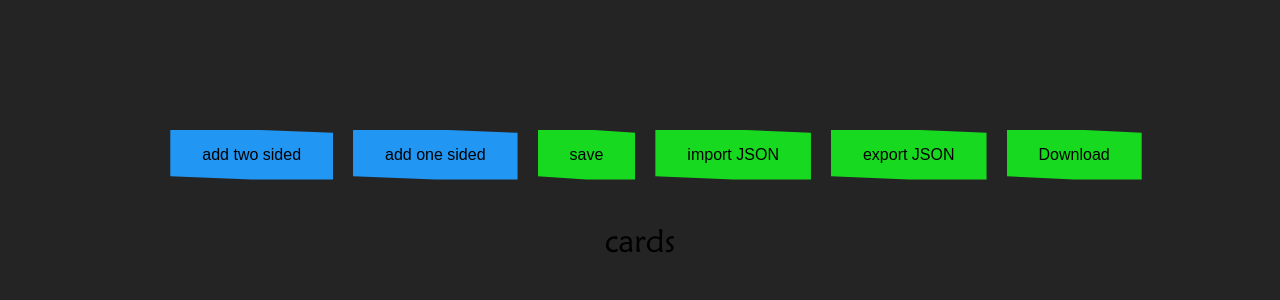
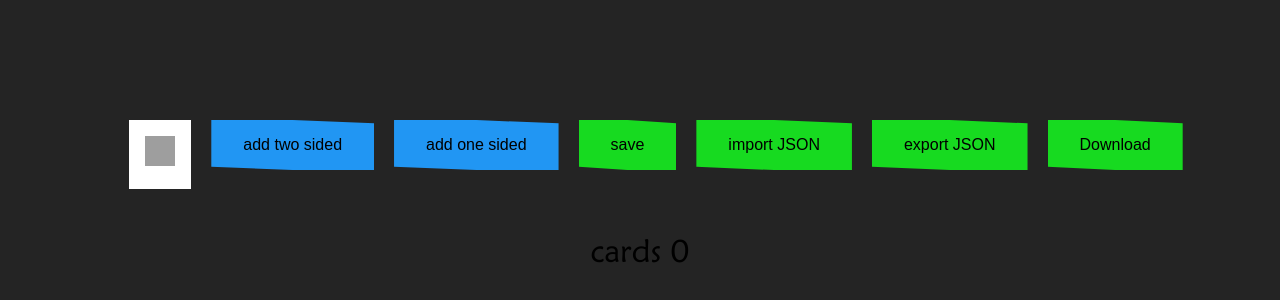
Before and after one commit to KoenMW/passive-aggressive-card-manager, a Svelte app: page / in a window 1280 px wide. Shown: the part 200-500 px from the top of the page. Built offline with nearby package versions, Linux system fonts and the light colour scheme; grey boxes are pictures that could not be loaded; what gun would draw is missing.

Commit message:
chore: Add "Starter" card type select functionality and filter cards by type

```diff
--- a/src/App.svelte
+++ b/src/App.svelte
@@ -1,13 +1,33 @@
 <script lang="ts">
   import Button from "@components/Button.svelte";
   import Card from "@components/card.svelte";
-  import { createCard } from "@core/types";
+  import CardTypeSelect from "@components/cardTypeSelect.svelte";
+  import {
+    createCard,
+    getColour,
+    type card,
+    type cardNames,
+  } from "@core/types";
   import { chunkArray } from "@core/utils";
   import { cards, downloadJson, setCards, uploadJson } from "@stores/card";
   import { onMount } from "svelte";
 
   let pages: HTMLElement;
   let download: boolean;
+  let currentFilter: cardNames = "None";
+
+  const filterCards = (cards: card[], filter: cardNames): card[] => {
+    if (filter === "None") return cards;
+    return cards.filter(
+      (card) =>
+        card.cardHalf1.cardType.type === filter ||
+        (card.cardHalf2 && card.cardHalf2.cardType.type === filter)
+    );
+  };
+
+  $: filterColour = getColour(currentFilter);
+
+  $: filteredCards = filterCards($cards, currentFilter);
 
   onMount(() => {
     const params = new URLSearchParams(window.location.search);
@@ -17,6 +37,24 @@
 
 {#if !download}
   <section class="button-container">
+    <div class="select-wrapper" style="background-color: {filterColour};">
+      <CardTypeSelect
+        cardType={currentFilter}
+        on:type={({ detail }) => (currentFilter = detail)}
+        names={[
+          "None",
+          "Movement",
+          "Mystery",
+          "Curse",
+          "Starter",
+          "Board",
+          "Change",
+          "Deck",
+        ]}
+        noPassive
+      />
+    </div>
+
     <Button
       on:click={() => {
         cards.set([...$cards, createCard(2)]);
@@ -37,7 +75,6 @@
         setCards($cards);
       }}>save</Button
     >
-
     <Button on:click={uploadJson}>import JSON</Button>
     <Button on:click={downloadJson}>export JSON</Button>
     <Button
@@ -49,9 +86,9 @@
     >
   </section>
 
-  <h1>cards</h1>
+  <h1>cards {$cards.length}</h1>
   <section class="container">
-    {#each $cards as c}
+    {#each filteredCards as c}
       <div class="wrapper">
         <Card card={c} />
         <Button
@@ -118,4 +155,12 @@
     align-items: center;
     gap: 10px;
   }
+
+  .select-wrapper {
+    padding: 1rem;
+    display: flex;
+    justify-content: center;
+    align-items: center;
+    background-color: white;
+  }
 </style>
--- a/src/components/Button.svelte
+++ b/src/components/Button.svelte
@@ -14,6 +14,7 @@
     text-align: center;
     font-size: 16px;
     cursor: pointer;
+    height: min-content;
 
     transition: all 0.1s ease;
 
--- a/src/components/cardTypeSelect.svelte
+++ b/src/components/cardTypeSelect.svelte
@@ -7,6 +7,7 @@
 
   export let passive: boolean = false;
   export let back: boolean = false;
+  export let noPassive: boolean = false;
   const id = Math.random().toString(36).substring(7);
 
   const dispatch = createEventDispatcher();
@@ -59,10 +60,12 @@
     {/if}
   </div>
 
-  <input type="checkbox" {id} bind:checked={passive} class="hidden" />
-  <label for={id} class="passive no-select {passive ? '' : 'invisible'}"
-    >Passive</label
-  >
+  {#if !noPassive}
+    <input type="checkbox" {id} bind:checked={passive} class="hidden" />
+    <label for={id} class="passive no-select {passive ? '' : 'invisible'}"
+      >Passive</label
+    >
+  {/if}
 {/if}
 
 <style lang="scss">
--- a/src/core/types.ts
+++ b/src/core/types.ts
@@ -5,7 +5,8 @@ export type cardNames =
   | "Change"
   | "Mystery"
   | "Board"
-  | "Starter";
+  | "Starter"
+  | "None";
 export type cardType = {
   type: cardNames;
   passive: boolean;
```
Also changed, not shown: public/None.svg (added).
